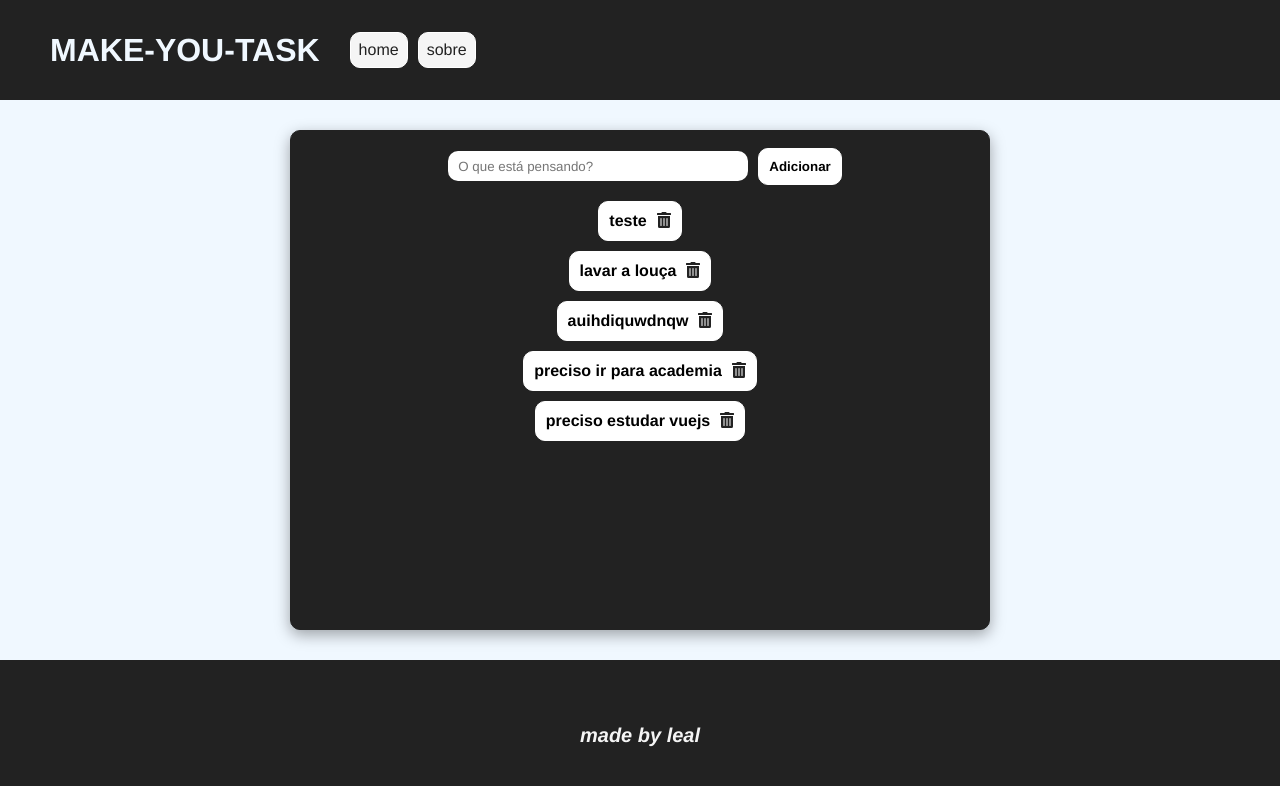
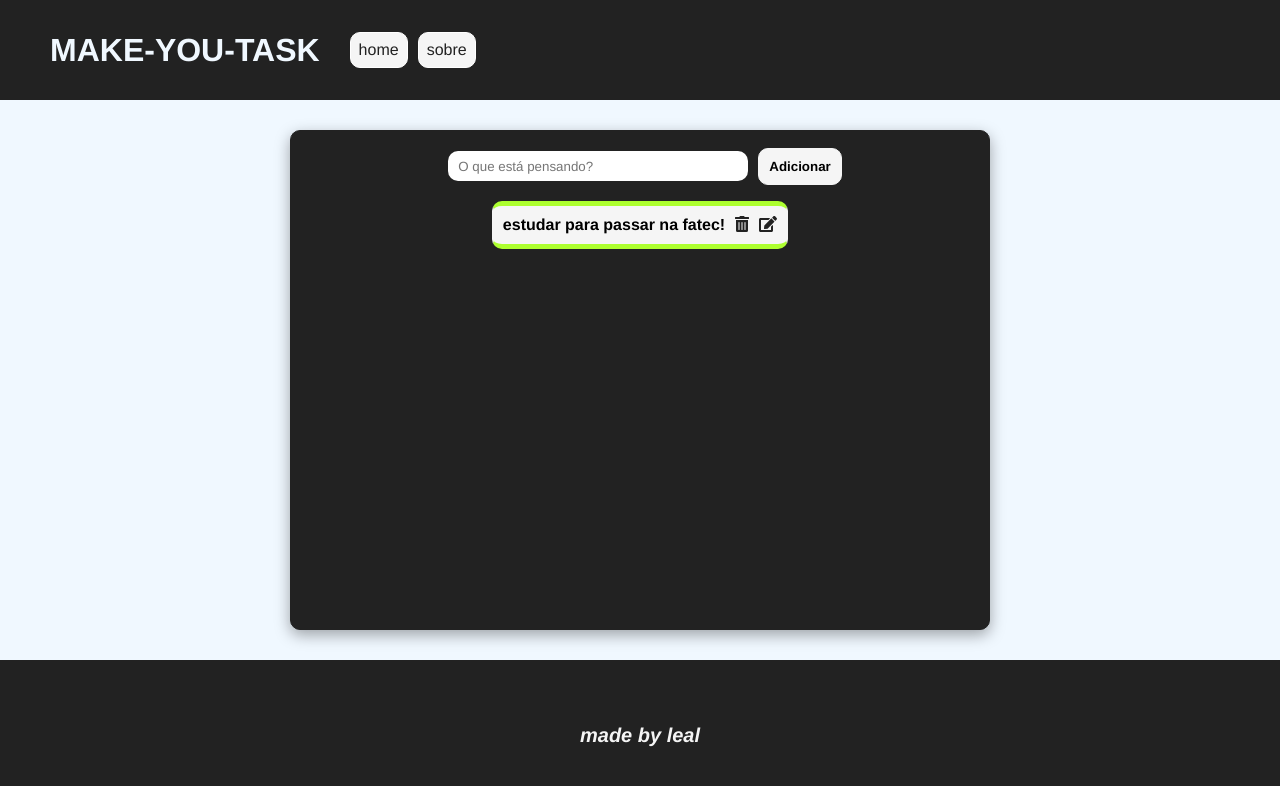
Before and after one commit to lealalves/tarefas-vuejs, a Vue app: page / in a window 1280 px wide. Shown: the top 786 px of the page. Built offline with nearby package versions, Linux system fonts and the light colour scheme; data requests are answered from the project's data file.

Commit message:
tarefa é marcada visualmente como feita
agora ao clicar na tarefa, é enviado ao "banco" uma atualização de seu status

```diff
--- a/db/db.json
+++ b/db/db.json
@@ -1,29 +1,9 @@
 {
   "tarefas": [
     {
-      "descricao": "teste",
-      "status": false,
-      "id": 2
-    },
-    {
-      "descricao": "lavar a louça",
-      "status": false,
-      "id": 3
-    },
-    {
-      "descricao": "auihdiquwdnqw",
-      "status": false,
-      "id": 6
-    },
-    {
-      "descricao": "preciso ir para academia",
-      "status": false,
-      "id": 9
-    },
-    {
-      "descricao": "preciso estudar vuejs",
-      "status": false,
-      "id": 16
+      "descricao": "estudar para passar na fatec!",
+      "status": true,
+      "id": 1
     }
   ]
 }
--- a/src/components/TaskInput.vue
+++ b/src/components/TaskInput.vue
@@ -65,8 +65,8 @@ export default {
     #task-btn{
         width: auto;
         padding: 10px;
-        border: 1px solid white;
-        background-color: white;
+        border: 1px solid whitesmoke;
+        background-color: whitesmoke;
         color: black;
         font-weight: bold;
         border-radius: 10px;
--- a/src/components/TasksShow.vue
+++ b/src/components/TasksShow.vue
@@ -1,16 +1,18 @@
 <template>
-    <div id="tasks-show" v-for="task in tasks" :key="task.id">
+    <div id="tasks-show" :class="{feita: task.status}" v-for="task in tasks" :key="task.id" @click="updateTask(task.status, task.id)">
         <p>{{task.descricao}}</p>
-        <font-awesome-icon id="remove-btn" icon="trash-alt"  style="color: #222;" @click="removeTask(task.id)"/>
+        <font-awesome-icon icon="trash-alt" style="color: #222;" id="fontawesome-icon" @click="removeTask(task.id)"/>
+        <font-awesome-icon icon="edit" style="color: #222;" id="fontawesome-icon"/>
     </div>
 </template>
 
 <script>
 import { library } from '@fortawesome/fontawesome-svg-core'
 import { faTrashAlt } from '@fortawesome/free-solid-svg-icons'
+import { faEdit } from '@fortawesome/free-solid-svg-icons'
 import { FontAwesomeIcon } from '@fortawesome/vue-fontawesome'
 
-library.add(faTrashAlt)
+library.add(faTrashAlt, faEdit)
 
 export default {
     name: 'TaskShow',
@@ -19,7 +21,7 @@ export default {
     },
     data(){
         return {
-            tasks: null
+            tasks: null,
         }
     },
     methods: {
@@ -34,6 +36,17 @@ export default {
 
             const req = await fetch(`http://localhost:3000/tarefas/${id}`, {
                 method: "DELETE"
+            })
+
+        },
+        async updateTask(status, id) {
+
+            const dataJson = JSON.stringify({ status: !status })
+
+            const req = await fetch(`http://localhost:3000/tarefas/${id}`, {
+                method: "PATCH",
+                headers: {"Content-Type": "application/json"},
+                body: dataJson
             })
 
         }
@@ -51,9 +64,15 @@ export default {
         display: flex;
         margin-top: 10px;
         padding: 10px;
-        border: 1px solid rgb(255, 255, 255);
-        background-color: rgb(255, 255, 255);
+        border: 1px solid whitesmoke;
+        background-color: whitesmoke;
         border-radius: 10px;
+        cursor: pointer;
+        transition: .5s;
+    }
+    #tasks-show.feita{
+        border-bottom: 5px solid greenyellow;
+        border-top: 5px solid greenyellow;
     }
     #tasks-show p{
         max-width: 500px;
@@ -61,7 +80,7 @@ export default {
         font-weight: bold;
         word-wrap: break-word;
     }
-    #remove-btn{
+    #fontawesome-icon{
         margin-left: 10px;
         cursor: pointer;
     }
```
